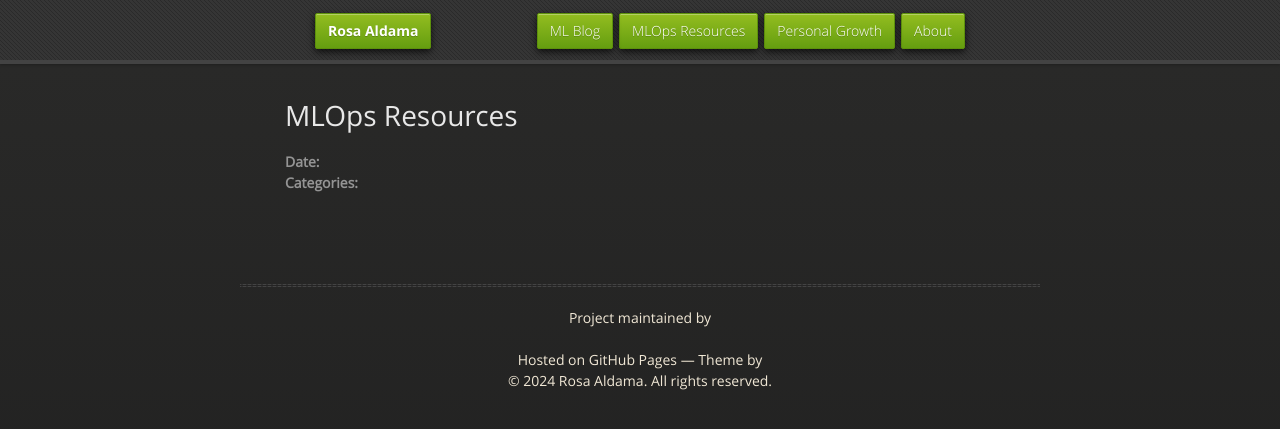
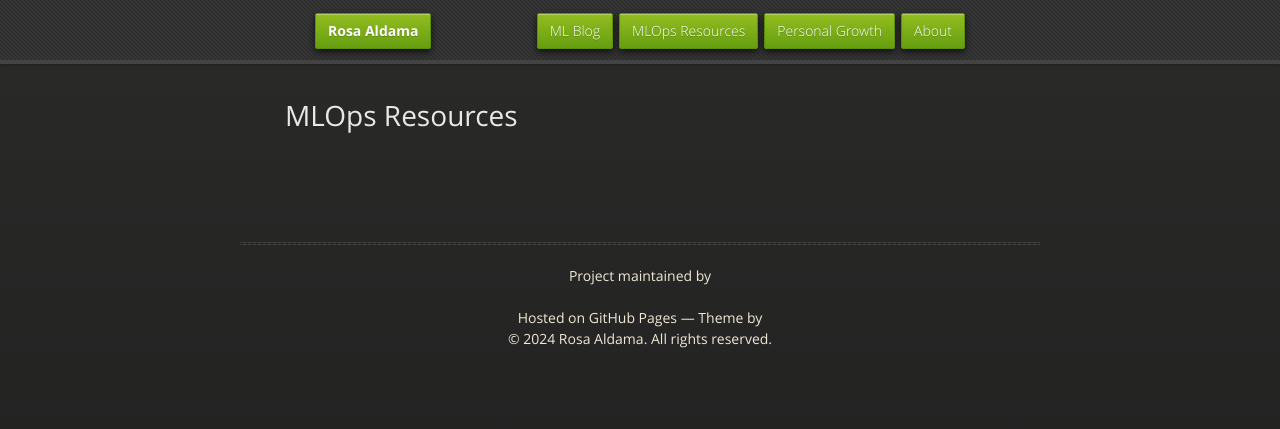
Before and after one commit to rosaaldama278/tingaldama, a Jekyll site: the page built from mlops-resources.md, in a window 1280 px wide. Shown: the top 429 px of the page. Built offline with Jekyll 4.4.1, drawn with Linux system fonts in a browser that asks for light colours.

Commit message:
Update mlops-resources.md

```diff
--- a/mlops-resources.md
+++ b/mlops-resources.md
@@ -3,3 +3,8 @@ layout: post
 title: MLOps Resources
 permalink: mlps-resources
 ---
+<style>
+.post-meta{
+    display:none;
+}
+</style>
```
